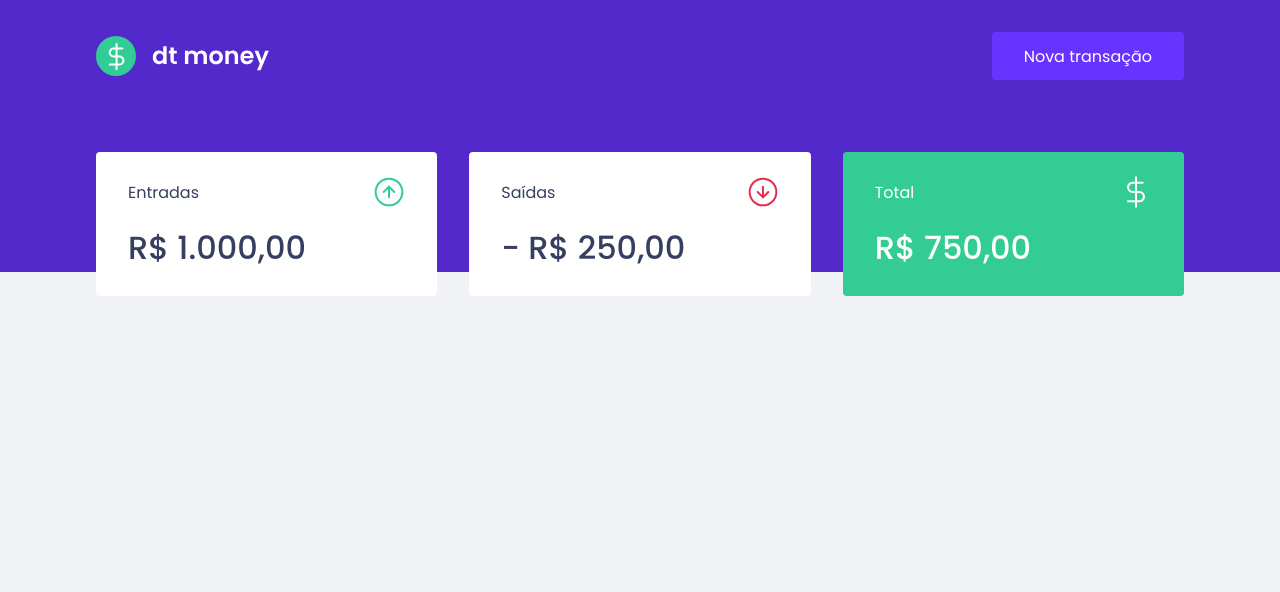
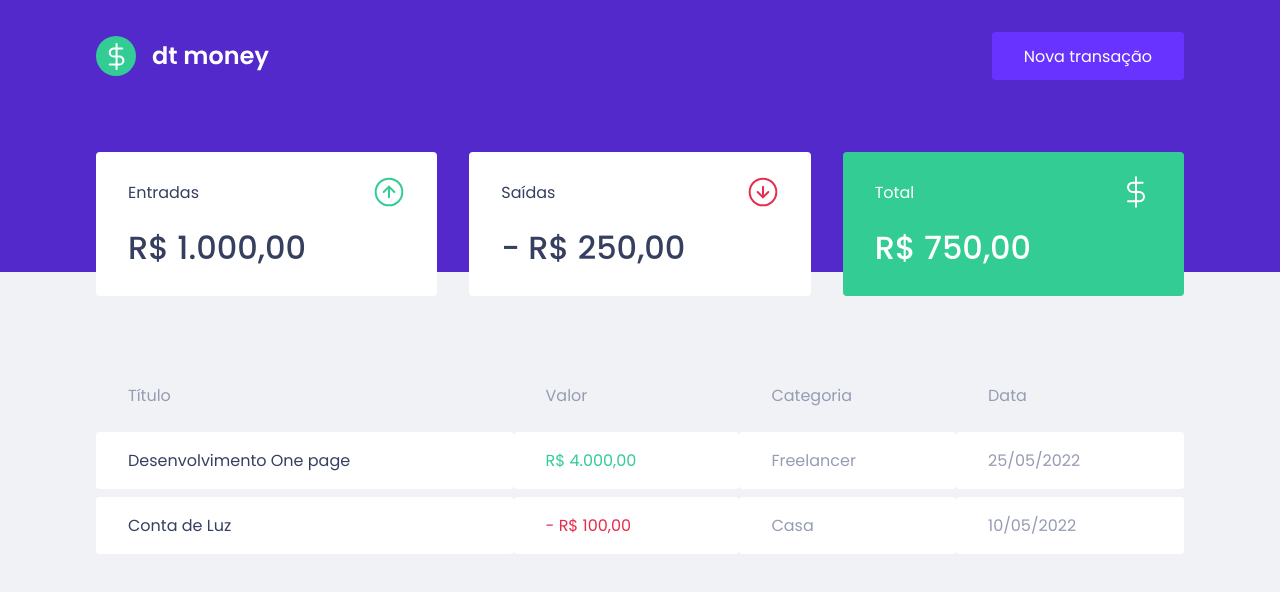
Before and after one commit to SouzaVitoria/Rocketseat-Ignite-Trilha-ReactJS, a React (Create React App) app in the folder chapter-II/dtmoney/: page / in a window 1280 px wide. Shown: the top 592 px of the page. Built offline with nearby package versions, Linux system fonts and the light colour scheme.

Commit message:
DTMoney: added Transactions Table component

```diff
--- a/chapter-II/dtmoney/src/components/Dashboard/Dashboard.tsx
+++ b/chapter-II/dtmoney/src/components/Dashboard/Dashboard.tsx
@@ -1,10 +1,12 @@
 import { Container } from "./styles";
 import { Summary } from "../Summary/Summary";
+import { TransactionsTable } from "../TransactionsTable/TransactionsTable";
 
 export default function Dashboard() {
   return (
     <Container>
       <Summary />
+      <TransactionsTable />
     </Container>
   )
 }
--- /dev/null
+++ b/chapter-II/dtmoney/src/components/TransactionsTable/TransactionsTable.tsx
@@ -0,0 +1,32 @@
+import { Container } from "./styles";
+
+export function TransactionsTable() {
+  return (
+    <Container>
+      <table>
+        <thead>
+          <tr>
+            <th>Título</th>
+            <th>Valor</th>
+            <th>Categoria</th>
+            <th>Data</th>
+          </tr>
+        </thead>
+        <tbody>
+          <tr>
+            <td>Desenvolvimento One page</td>
+            <td className="deposit">R$ 4.000,00</td>
+            <td>Freelancer</td>
+            <td>25/05/2022</td>
+          </tr>
+          <tr>
+            <td>Conta de Luz</td>
+            <td className="withdraw">- R$ 100,00</td>
+            <td>Casa</td>
+            <td>10/05/2022</td>
+          </tr>
+        </tbody>
+      </table>
+    </Container>
+  )
+}
--- /dev/null
+++ b/chapter-II/dtmoney/src/components/TransactionsTable/styles.ts
@@ -0,0 +1,38 @@
+import styled from "styled-components"
+
+export const Container = styled.div`
+  margin-top: 4rem;
+
+  table {
+    width: 100%;
+    border-spacing: 0  0.5rem;
+
+    th {
+      color: var(--text-body);
+      font-weight: 400;
+      padding: 1rem 2rem;
+      text-align: left;
+      line-height: 1.5rem;
+    }
+
+    td {
+      padding: 1rem 2rem;
+      border: 0;
+      background-color: var(--shape);
+      color: var(--text-body);
+      border-radius: 0.25rem;
+
+      &:first-child {
+        color: var(--text-title);
+      }
+
+      &.deposit {
+        color: var(--green);
+      }
+
+      &.withdraw {
+        color: var(--red);
+      }
+    }
+  }
+`
```
